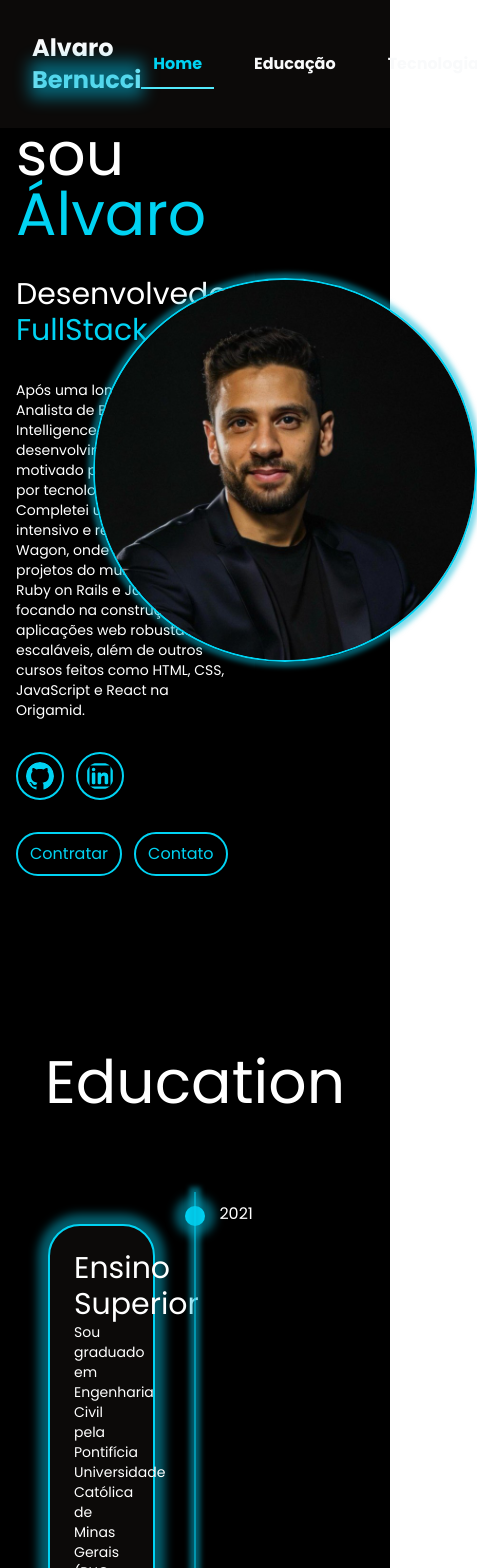
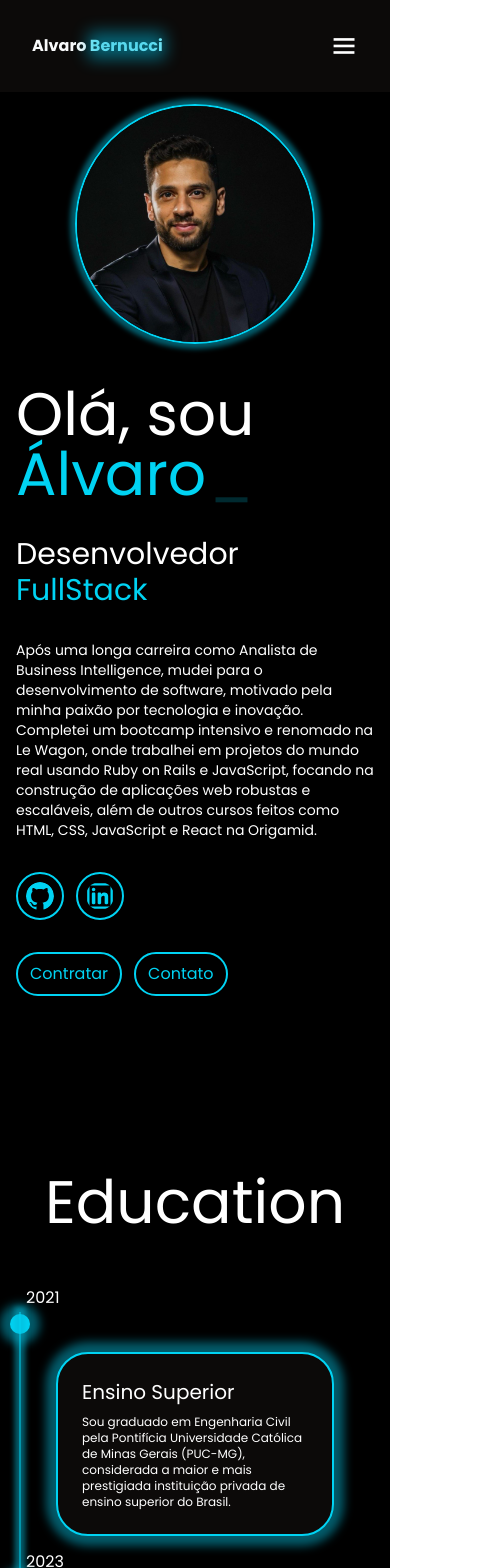
Before and after one commit to AlvaroSBernucci/portifolio, a React (Vite) app: page / in a window 390 px wide. Shown: the top 1568 px of the page, 477 px wide, since content can reach past the window. Built offline with nearby package versions, Linux system fonts and the light colour scheme.

Commit message:
Add responsividade e menu mobile

```diff
--- a/package.json
+++ b/package.json
@@ -14,6 +14,7 @@
     "react": "^18.3.1",
     "react-dom": "^18.3.1",
     "react-scroll": "^1.9.0",
+    "react-simple-typewriter": "^5.0.1",
     "tailwindcss": "^4.0.0"
   },
   "devDependencies": {
--- a/src/components/Education.jsx
+++ b/src/components/Education.jsx
@@ -5,11 +5,11 @@ function Education() {
   return (
     <section id="education" className="container p-4 pt-28 mx-auto items-center min-h-screen">
       <h2 className="text-6xl text-center pb-20">Education</h2>
-      <div className="relative grid grid-cols-2 gap-20 p-8">
+      <div className="relative grid grid-cols-1 md:grid-cols-2 gap-20 p-10">
         {educationOrgs.map((item, index) => (
           <EducationCard key={item.id} eduLvl={item.eduLvl} desc={item.desc} index={index} year={item.year} />
         ))}
-        <div className="absolute left-1/2 transform -translate-x-1/2 h-full w-px bg-cyan-400 shadow-[0_0_5px_5px_rgba(6,182,212,0.5)]"></div>
+        <div className="absolute left-1 md:left-1/2 transform -translate-x-1/2 h-full w-px bg-cyan-400 shadow-[0_0_5px_5px_rgba(6,182,212,0.5)]"></div>
       </div>
     </section>
   );
--- a/src/components/EducationCard.jsx
+++ b/src/components/EducationCard.jsx
@@ -2,19 +2,19 @@ function EducationCard({ eduLvl, desc, index, year }) {
   return (
     <>
       <div
-        className={`group relative bg-stone-950 p-6 rounded-4xl border-2 border-cyan-400 shadow-[0_0_10px_10px_rgba(6,182,212,0.5)] hover:shadow-[0_0_20px_20px_rgba(6,182,212,0.5)] duration-300 ${index % 2 === 0 ? "col-start-1" : "col-start-2"}`}>
+        className={`group relative bg-stone-950 p-6 rounded-4xl border-2 border-cyan-400 shadow-[0_0_10px_10px_rgba(6,182,212,0.5)] hover:shadow-[0_0_20px_20px_rgba(6,182,212,0.5)] duration-300 ${index % 2 === 0 ? "md:col-start-1" : "md:col-start-2"}`}>
         <div
-          className={`grid grid-cols-2 absolute w-5 h-5 bg-cyan-400 rounded-full shadow-[0_0_10px_10px_rgba(6,182,212,0.5)] ${index % 2 === 0 ? "-right-13 -top-5" : "-left-13 -top-5"} group-hover:shadow-[0_0_15px_15px_rgba(6,182,212,0.5)]`}>
+          className={`grid grid-cols-2 absolute w-5 h-5 bg-cyan-400 rounded-full shadow-[0_0_10px_10px_rgba(6,182,212,0.5)] -top-10 -left-12  ${index % 2 === 0 ? "md:left-auto md:-right-13 md:-top-5" : "md:-left-13 md:-top-5"} group-hover:shadow-[0_0_15px_15px_rgba(6,182,212,0.5)]`}>
           {index % 2 !== 0 ? (
-            <span className="ml-4 absolute right-8 -top-1 group-hover:text-cyan-500">{year}</span>
+            <span className="ml-4 absolute -top-7 md:right-8 md:-top-1 group-hover:text-cyan-500">{year}</span>
           ) : (
-            <span className="ml-4 absolute -right-12 -top-1 group-hover:text-cyan-500">{year}</span>
+            <span className="ml-4 absolute -top-7 md:-right-12 md:-top-1 group-hover:text-cyan-500">{year}</span>
           )}
         </div>
-        <h3 className="text-3xl">{eduLvl}</h3>
-        <p className="text-sm">{desc}</p>
+        <h3 className="text-xl mb-2 md:text-3xl">{eduLvl}</h3>
+        <p className="text-xs md:text-sm">{desc}</p>
       </div>
-      <div></div>
+      <div className="hidden md:block"></div>
     </>
   );
 }
--- a/src/components/Footer.jsx
+++ b/src/components/Footer.jsx
@@ -1,7 +1,15 @@
+import { socialMedia } from "../constants";
+import MediaLinks from "./MediaLinks";
+
 function Footer() {
   return (
-    <footer>
-      <h2>Footer</h2>
+    <footer className="bg-stone-950 p-8 grid justify-center gap-5">
+      <ul className="flex gap-3 justify-center">
+        {socialMedia.map((item) => (
+          <MediaLinks key={item.id} id={item.id} href={item.href} Icon={item.Icon} />
+        ))}
+      </ul>
+      <p className="text-sm text-stone-500">© Alvaro Bernucci | Todos os direitos reservados</p>
     </footer>
   );
 }
--- a/src/components/Home.jsx
+++ b/src/components/Home.jsx
@@ -2,13 +2,17 @@ import perfilImg from "../assets/perfil.jpg";
 import { socialMedia } from "../constants";
 import MediaLinks from "./MediaLinks";
 import Button from "./Button";
+import { Typewriter } from "react-simple-typewriter";
 
 function Home() {
   return (
-    <section id="home" className="container p-4 py-16 mx-auto grid grid-cols-2 min-h-screen items-center">
+    <section id="home" className="container p-4 py-16 mx-auto grid md:grid-cols-2 min-h-screen items-center">
       <div className="grid gap-8">
         <h1 className="text-6xl">
-          Olá, sou <span className="text-cyan-400">Álvaro</span>
+          Olá, sou{" "}
+          <span className="text-cyan-400">
+            <Typewriter words={["Álvaro", "Bernucci"]} loop={false} cursorStyle="_" cursor />
+          </span>
         </h1>
         <h2 className="text-3xl">
           Desenvolvedor <span className="text-cyan-400">FullStack</span>
@@ -32,7 +36,7 @@ function Home() {
       <img
         src={perfilImg}
         alt="Foto de perfil"
-        className="rounded-full max-w-96 max-h-96 border-cyan-400 border-2 shadow-[0_0_5px_5px_rgba(6,182,212,0.5)] justify-self-center hover:shadow-[0_0_20px_20px_rgba(6,182,212,0.5)] duration-300"
+        className="my-10 rounded-full max-w-60 max-h-60 row-start-1 md:max-w-80 md:max-h-80 xl:max-w-96 xl:max-h-96  border-cyan-400 border-2 shadow-[0_0_5px_5px_rgba(6,182,212,0.5)] justify-self-center hover:shadow-[0_0_20px_20px_rgba(6,182,212,0.5)] duration-300"
       />
     </section>
   );
--- a/src/components/Navbar.jsx
+++ b/src/components/Navbar.jsx
@@ -1,22 +1,40 @@
-import { useState } from "react";
+import { useEffect, useState } from "react";
 import { Link } from "react-scroll";
+import useMedia from "../hooks/useMedia";
+import { ReactComponent as MenuMobile } from "../assets/hambMenu.svg";
 
 function Navbar() {
   const [activeLink, setActiveLink] = useState("home");
+  const [mobileMenu, setMobileMenu] = useState(false);
+  const mobile = useMedia("(max-width: 48rem)");
 
   const handleSetActive = (link) => {
     setActiveLink(link);
   };
 
+  useEffect(() => {
+    function resetMenu() {
+      if (!mobile) {
+        setMobileMenu(false);
+      }
+    }
+    resetMenu();
+  }, [mobile]);
+
   return (
-    <nav className="flex justify-between items-center bg-stone-950 text-gray-50 p-8 font-bold fixed top-0 left-0 right-0 z-10">
-      <h2 className="text-2xl">
+    <nav className=" justify-between items-center bg-stone-950 text-gray-50 p-8 font-bold fixed top-0 left-0 right-0 z-10 flex">
+      <h2 className="md:text-2xl">
         Alvaro{" "}
         <span className="text-cyan-200 relative after:content-[''] after:absolute after:-inset-0.5 after:bg-cyan-500 after:blur-sm after:opacity-50">
           Bernucci
         </span>
       </h2>
-      <ul className="flex gap-7">
+      {mobile && (
+        <button onClick={() => setMobileMenu(!mobileMenu)}>
+          <MenuMobile className="w-7 h-7 fill-white" />
+        </button>
+      )}
+      <ul className={`md:flex gap-7 ${mobileMenu ? "grid absolute -bottom-58 right-0 text-center bg-stone-950" : "hidden"}`}>
         <li>
           <Link
             to="home"
@@ -49,11 +67,11 @@ function Navbar() {
         </li>
         <li>
           <Link
-            to="projetos"
+            to="projects"
             smooth={true}
             duration={300}
-            className={`cursor-pointer p-3 ${activeLink === "projetos" ? "border-b-2 border-cyan-300 text-cyan-400" : ""} hover:border-b-2 hover:border-cyan-300 hover:text-cyan-400 duration-100`}
-            onClick={() => handleSetActive("projetos")}>
+            className={`cursor-pointer p-3 ${activeLink === "projects" ? "border-b-2 border-cyan-300 text-cyan-400" : ""} hover:border-b-2 hover:border-cyan-300 hover:text-cyan-400 duration-100`}
+            onClick={() => handleSetActive("projects")}>
             Projetos
           </Link>
         </li>
--- a/src/components/ProjectCard.jsx
+++ b/src/components/ProjectCard.jsx
@@ -1,9 +1,9 @@
 function ProjectCard({ name, techs, img, src }) {
   return (
-    <a href={src} target="_blank" rel="noopener noreferrer" className="block">
-      <div className="bg-stone-950 p-4 rounded-2xl grid gap-10 border-2 border-cyan-400 min-h-[400px] shadow-[0_0_2px_2px_rgba(6,182,212,0.5)] hover:shadow-[0_0_5px_5px_rgba(6,182,212,0.5)] duration-300 transition">
-        <img src={img} alt={name} className="" />
-        <h3 className="text-3xl text-center">{name}</h3>
+    <a href={src} target="_blank" rel="noopener noreferrer" className="block md:h-auto">
+      <div className="bg-stone-950 p-4 rounded-2xl grid gap-5 md:gap-10 border-2 border-cyan-400 min-h-[400px] shadow-[0_0_2px_2px_rgba(6,182,212,0.5)] hover:shadow-[0_0_5px_5px_rgba(6,182,212,0.5)] duration-300 transition">
+        <img src={img} alt={name} className="w-auto rounded-2xl" />
+        <h3 className="text-sm md:text-3xl text-center">{name}</h3>
         <ul className="flex flex-wrap gap-3 justify-center">
           {techs.map((item, index) => (
             <li key={index} className="flex items-center">
--- a/src/components/Projects.jsx
+++ b/src/components/Projects.jsx
@@ -3,11 +3,11 @@ import ProjectCard from "./ProjectCard";
 
 function Projects() {
   return (
-    <section id="Projects" className="container p-4 pt-28 mx-auto items-center min-h-screen">
+    <section id="projects" className="container p-4 pt-28 mx-auto items-center min-h-screen">
       <h2 className="text-6xl text-center pb-20">Projetos</h2>
-      <div className="grid grid-cols-3 gap-3 gap-y-10 items-center">
+      <div className="grid gap-10 lg:grid-cols-2 xl:grid-cols-3 lg:gap-3 lg:gap-y-10 items-center">
         {projetos.map((item) => (
-          <ProjectCard name={item.name} techs={item.techs} img={item.img} src={item.src} />
+          <ProjectCard key={item.id} name={item.name} techs={item.techs} img={item.img} src={item.src} />
         ))}
       </div>
     </section>
--- a/src/components/TechnologiesCard.jsx
+++ b/src/components/TechnologiesCard.jsx
@@ -1,12 +1,12 @@
 function TechnologiesCard({ name, type, Icon }) {
   return (
-    <div className="flex gap-4 border-2 bg-stone-900 border-cyan-400 shadow-[0_0_5px_5px_rgba(6,182,212,0.5)] p-4 w-2xs rounded-3xl hover:ease-in hover:scale-110 duration-300 hover:shadow-[0_0_8px_8px_rgba(6,182,212,0.5)]">
+    <div className="flex gap-4 border-2 bg-stone-900 border-cyan-400 shadow-[0_0_5px_5px_rgba(6,182,212,0.5)] p-3 md:p-4 w-56 md:w-2xs rounded-3xl hover:ease-in hover:scale-110 duration-300 hover:shadow-[0_0_8px_8px_rgba(6,182,212,0.5)]">
       <div className="p-2 bg-stone-800 rounded-2xl">
         <Icon className="w-6 h-6" />
       </div>
       <div>
         <h3>{name}</h3>
-        <p className="text-sm text-stone-400">{type}</p>
+        <p className="text-xs md:text-sm text-stone-400">{type}</p>
       </div>
     </div>
   );
--- a/src/constants/index.js
+++ b/src/constants/index.js
@@ -149,7 +149,7 @@ const projetos = [
     name: "Gym Suplement",
     techs: ["Rails", "JavaScript", "Bootstrap", "PostgreSQL"],
     img: gymSupImg,
-    src: "https://alvarosbernucci.github.io/Projeto-Origamid-JS/",
+    src: "https://gymsuplement-af42cc3da84f.herokuapp.com/",
   },
   {
     id: 4,
--- /dev/null
+++ b/src/hooks/useMedia.jsx
@@ -0,0 +1,21 @@
+import { useEffect, useState } from "react";
+
+function useMedia(media) {
+  const [match, setMatch] = useState();
+
+  useEffect(() => {
+    function changeMatch() {
+      const { matches } = window.matchMedia(media);
+      setMatch(matches);
+    }
+    changeMatch();
+    window.addEventListener("resize", changeMatch);
+    return () => {
+      window.removeEventListener("resize", changeMatch);
+    };
+  }, [media]);
+
+  return match;
+}
+
+export default useMedia;
```
Also changed, not shown: src/assets/hambMenu.svg (added), 1 other file (tests, documents, lock files or other folders).
